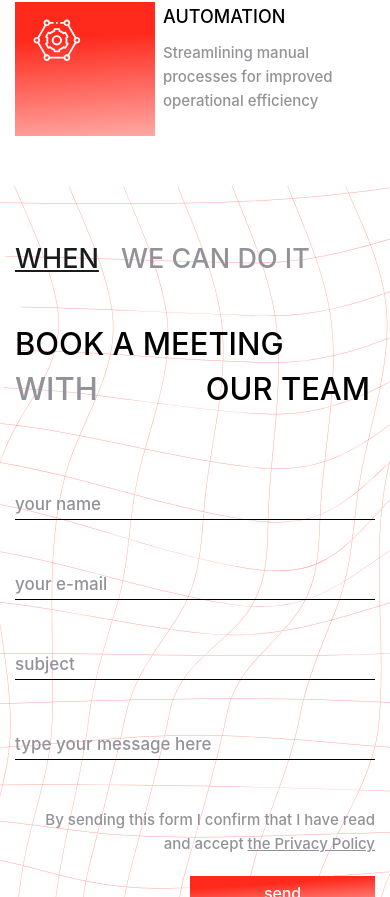
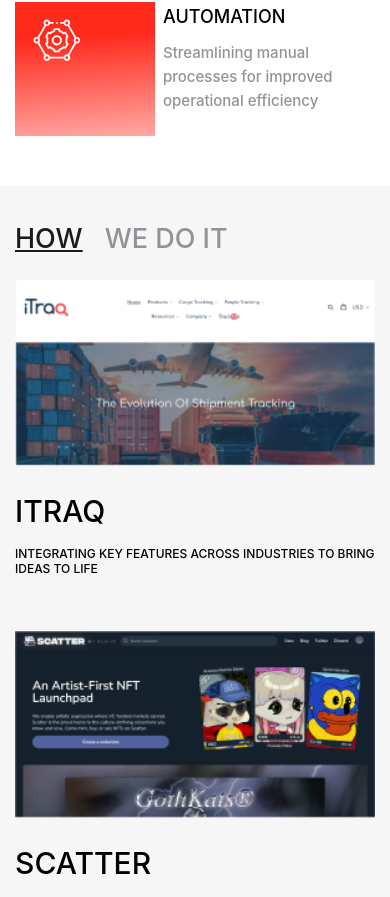
Before and after one commit to Hillel1408/solidstack, a Next.js app: page / in a window 390 px wide. Shown: the part 1047-1944 px from the top of the page. Built offline with nearby package versions, Linux system fonts and the light colour scheme; grey boxes are pictures that could not be loaded.

Commit message:
WeDoIt адаптив

```diff
--- a/src/app/page.tsx
+++ b/src/app/page.tsx
@@ -14,8 +14,8 @@
       <Intro />
       {/* <Partners /> */}
       <WhatWeDo />
-      {/* <WeDoIt />
-      <Team />
+      <WeDoIt />
+      {/* <Team />
       <WhyWeDoIt /> */}
       <Form />
     </main>
--- a/src/components/WeDoIt/WeDoIt.tsx
+++ b/src/components/WeDoIt/WeDoIt.tsx
@@ -21,28 +21,32 @@
   ];
 
   return (
-    <div className="bg-[#f6f6f6] py-[100px]">
+    <div className="bg-[#f6f6f6] py-[100px] md:py-10">
       <div className="_container">
-        <h2 className="flex gap-[22px] uppercase font-medium text-[45px] leading-[98%] mb-[90px]">
+        <h2 className="flex gap-[22px] uppercase font-medium text-[45px] leading-[98%] mb-[90px] lg:text-[41px] md:text-[27px] md:mb-[37px] sm:mb-[27px]">
           <span className="text-[#1a1b1d] underline">How</span>
           <span className="text-[#929298]">WE DO IT</span>
         </h2>
-        <div className="flex flex-col">
+        <div className="flex flex-col gap-10 lg:gap-[54px]">
           {list.map((item, index) => (
             <div
               key={index}
               className={classNames(
-                "grid gap-[33px] grid-cols-[288px_335px]",
-                index % 2 === 0 && "self-end",
-                index === 2 && "mr-[335px]"
+                "grid gap-[33px] grid-cols-[288px_335px] md:grid-cols-[220px_1fr] sm:grid-cols-[1fr]",
+                index % 2 === 0 && "self-end md:self-start",
+                index === 2 && "mr-[335px] lg:mr-0"
               )}
             >
-              <Image src={`/img/${item.img}`} width={288} height={148} alt="" />
+              <img
+                src={`/img/${item.img}`}
+                className="w-[288px] h-[148px] md:w-[220px] md:h-[113px] sm:w-full sm:h-auto"
+                alt=""
+              />
               <div className="-translate-y-[1px]">
-                <h3 className="font-medium text-[55px] leading-[90%] uppercase text-[#000] mb-[22px]">
+                <h3 className="font-medium text-[55px] leading-[90%] uppercase text-[#000] mb-[22px] md:text-[30px]">
                   {item.title}
                 </h3>
-                <p className="font-medium text-[20px] leading-[120%] uppercase text-[#000]">
+                <p className="font-medium text-[20px] leading-[120%] uppercase text-[#000] md:text-[12px]">
                   {item.text}
                 </p>
               </div>
```
